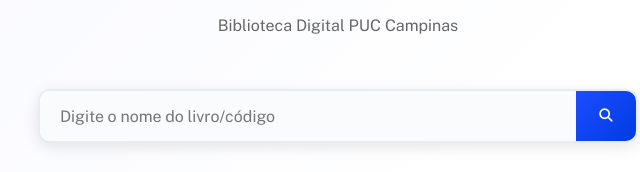
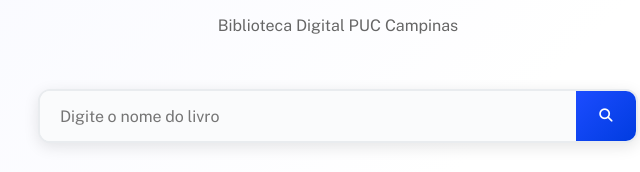
Before and after one commit to Rnchx/Sistema-biblioteca-PI2, a plain HTML site: page frontend/pages/libaryManagmentProgram/libraryManagementBooks.html in a window 1280 px wide. Shown: the part 128-300 px from the top of the page, 464-1104 px from the left. Drawn offline with nearby package versions, Linux system fonts and the light colour scheme; no server answers.

Commit message:
a detail in libraryManagementBooks

```diff
--- a/frontend/pages/libaryManagmentProgram/libraryManagementBooks.html
+++ b/frontend/pages/libaryManagmentProgram/libraryManagementBooks.html
@@ -33,7 +33,7 @@
             <br>
 
             <div id="containerBusca">
-                <input type="text" id="campoBusca" placeholder="Digite o nome do livro/código" class="input-busca">
+                <input type="text" id="campoBusca" placeholder="Digite o nome do livro" class="input-busca">
                 <button id="botaoBusca" class="botao-busca">
                     <i class="fas fa-search"></i>
                 </button>
```
